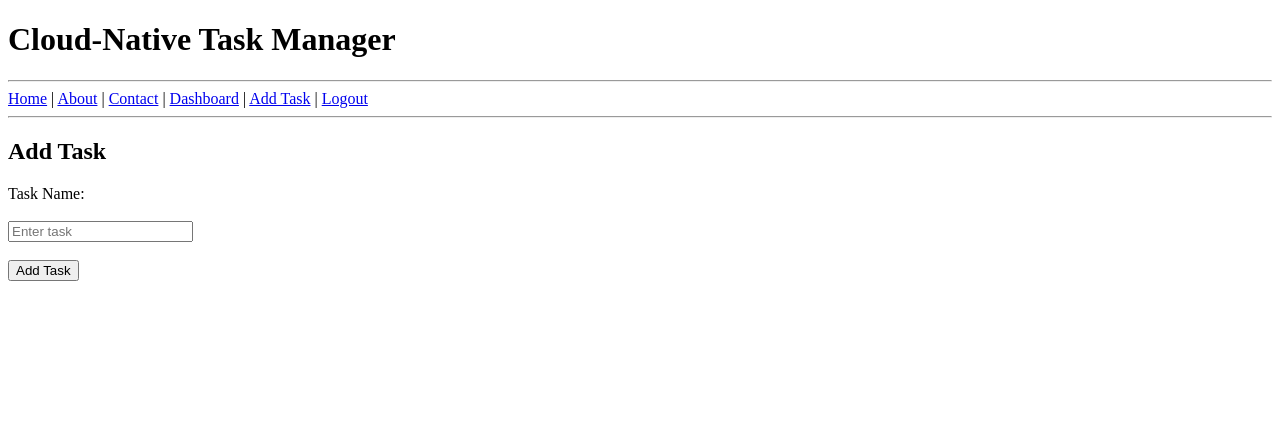
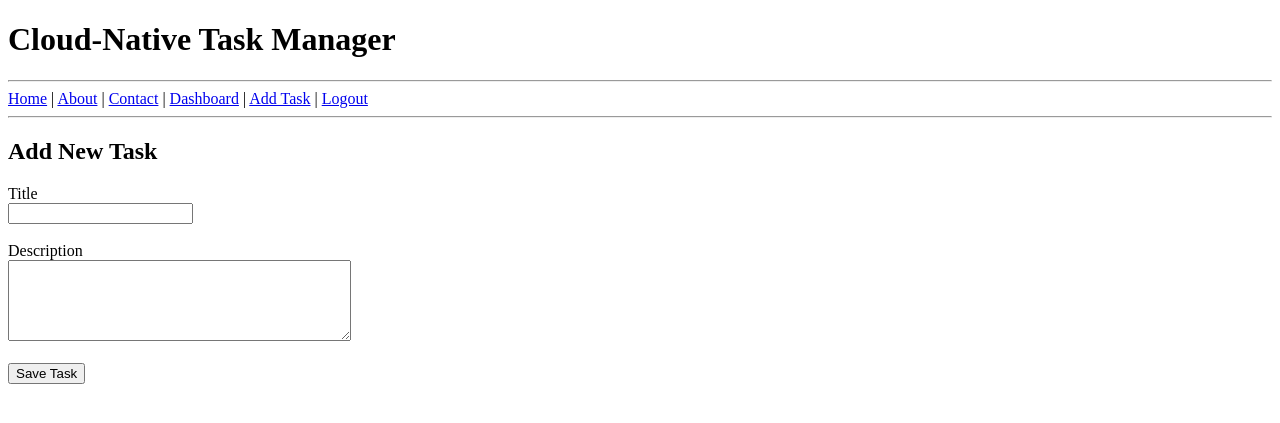
Before and after one commit to shamiltech8/cloud-native-task-manager, a Flask app: page /add-task in a window 1280 px wide. Shown: the top 423 px of the page. Run offline with Flask 3, Linux system fonts and the light colour scheme; the visitor is signed in with stand-in values (Sample User, id 1).

Commit message:
feat: save user tasks to PostgreSQL

```diff
--- a/app/routes.py
+++ b/app/routes.py
@@ -40,14 +40,30 @@ def task(id):
 @main.route("/add-task", methods=["GET", "POST"])
 def add_task():
 
+    if "username" not in session:
+        return redirect(url_for("main.login"))
+
     if request.method == "POST":
 
-        task = request.form["task"]
+        title = request.form["title"]
+        description = request.form["description"]
 
-        return f"Task Added: {task}"
+        user = User.query.filter_by(
+            username=session["username"]
+        ).first()
+
+        task = Task(
+            title=title,
+            description=description,
+            user_id=user.id
+        )
+
+        db.session.add(task)
+        db.session.commit()
+
+        return redirect(url_for("main.dashboard"))
 
     return render_template("add_task.html")
-
 
 @main.route("/register", methods=["GET", "POST"])
 def register():
--- a/app/templates/add_task.html
+++ b/app/templates/add_task.html
@@ -2,24 +2,28 @@
 
 {% block content %}
 
-<h2>Add Task</h2>
+<h2>Add New Task</h2>
 
 <form method="POST">
 
-    <label>Task Name:</label>
-
-    <br><br>
-
+    <label>Title</label><br>
     <input
         type="text"
-        name="task"
-        placeholder="Enter task"
+        name="title"
         required>
 
     <br><br>
 
+    <label>Description</label><br>
+    <textarea
+        name="description"
+        rows="5"
+        cols="40"></textarea>
+
+    <br><br>
+
     <button type="submit">
-        Add Task
+        Save Task
     </button>
 
 </form>
```
Also changed, not shown: relationship_test.py (added, +12 -0 lines).
